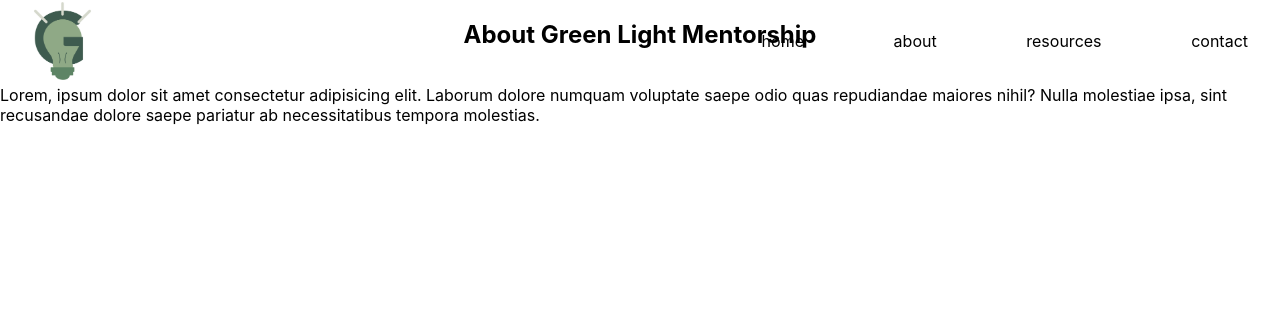
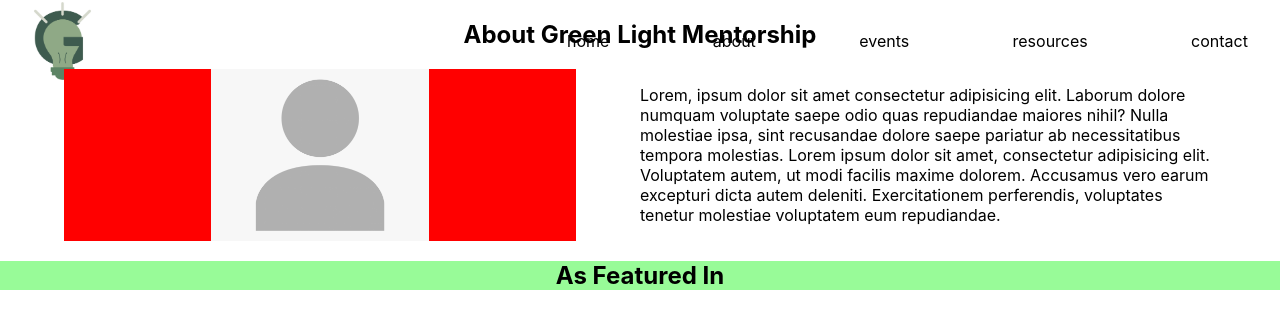
Before and after one commit to SaqifAbrar/glm-website-nextjs, a Next.js app: page /about in a window 1280 px wide. Shown: the top 328 px of the page. Built offline with nearby package versions, Linux system fonts and the light colour scheme.

Commit message:
updated pages

```diff
--- a/common/components/navbar.jsx
+++ b/common/components/navbar.jsx
@@ -15,6 +15,7 @@ export default function navbar() {
 					<ul>
 						<Link href='/home'>home</Link>
 						<Link href='/about'>about</Link>
+						<Link href='/events'>events</Link>
 						<Link href='/resources'>resources</Link>
 						<Link href='/contact'>contact</Link>
 					</ul>
--- a/common/components/navbar.module.scss
+++ b/common/components/navbar.module.scss
@@ -18,7 +18,7 @@
 }
 
 .linksContainer {
-	width: 40%;
+	width: 56%;
 	display: flex;
 	align-items: center;
 
--- a/modules/about/featured.jsx
+++ b/modules/about/featured.jsx
@@ -1,5 +1,10 @@
 import React from "react";
+import styles from "./featured.module.scss";
 
 export default function featured() {
-	return <div></div>;
+	return (
+		<div className={styles.featuredContainer}>
+			<h2>As Featured In</h2>
+		</div>
+	);
 }
--- a/modules/about/featured.module.scss
+++ b/modules/about/featured.module.scss
@@ -0,0 +1,4 @@
+.featuredContainer {
+	background-color: palegreen;
+	text-align: center;
+}
--- a/modules/about/summary.jsx
+++ b/modules/about/summary.jsx
@@ -1,4 +1,5 @@
 import React from "react";
+import Image from "next/image";
 import styles from "./summary.module.scss";
 
 export default function summary() {
@@ -7,14 +8,24 @@ export default function summary() {
 			<h2>About Green Light Mentorship</h2>
 			<div className={styles.summaryContent}>
 				<div className={styles.summaryImg}>
-					<img src='' alt='' />
+					<Image
+						src='/images/profile-icon-placeholder.png'
+						layout='fill'
+						objectFit='contain'
+						className='rounded-full'
+						alt=''
+					/>
 				</div>
 				<div className={styles.summaryInfo}>
 					<p>
 						Lorem, ipsum dolor sit amet consectetur adipisicing elit. Laborum
 						dolore numquam voluptate saepe odio quas repudiandae maiores nihil?
 						Nulla molestiae ipsa, sint recusandae dolore saepe pariatur ab
-						necessitatibus tempora molestias.
+						necessitatibus tempora molestias. Lorem ipsum dolor sit amet,
+						consectetur adipisicing elit. Voluptatem autem, ut modi facilis
+						maxime dolorem. Accusamus vero earum excepturi dicta autem deleniti.
+						Exercitationem perferendis, voluptates tenetur molestiae voluptatem
+						eum repudiandae.
 					</p>
 				</div>
 			</div>
--- a/modules/about/summary.module.scss
+++ b/modules/about/summary.module.scss
@@ -8,3 +8,15 @@
 	display: flex;
 	flex-direction: row;
 }
+
+.summaryImg {
+	width: 40%;
+	position: relative;
+	margin: 0 5%;
+	flex-shrink: 0;
+	background-color: red;
+}
+
+.summaryInfo {
+	padding-right: 5%;
+}
--- a/modules/about/team.jsx
+++ b/modules/about/team.jsx
@@ -1,5 +1,6 @@
 import React from "react";
+import styles from "./team.module.scss";
 
 export default function team() {
-	return <div></div>;
+	return <div className={styles.teamContainer}></div>;
 }
```
Also changed, not shown: public/images/profile-icon-placeholder.png (added).
